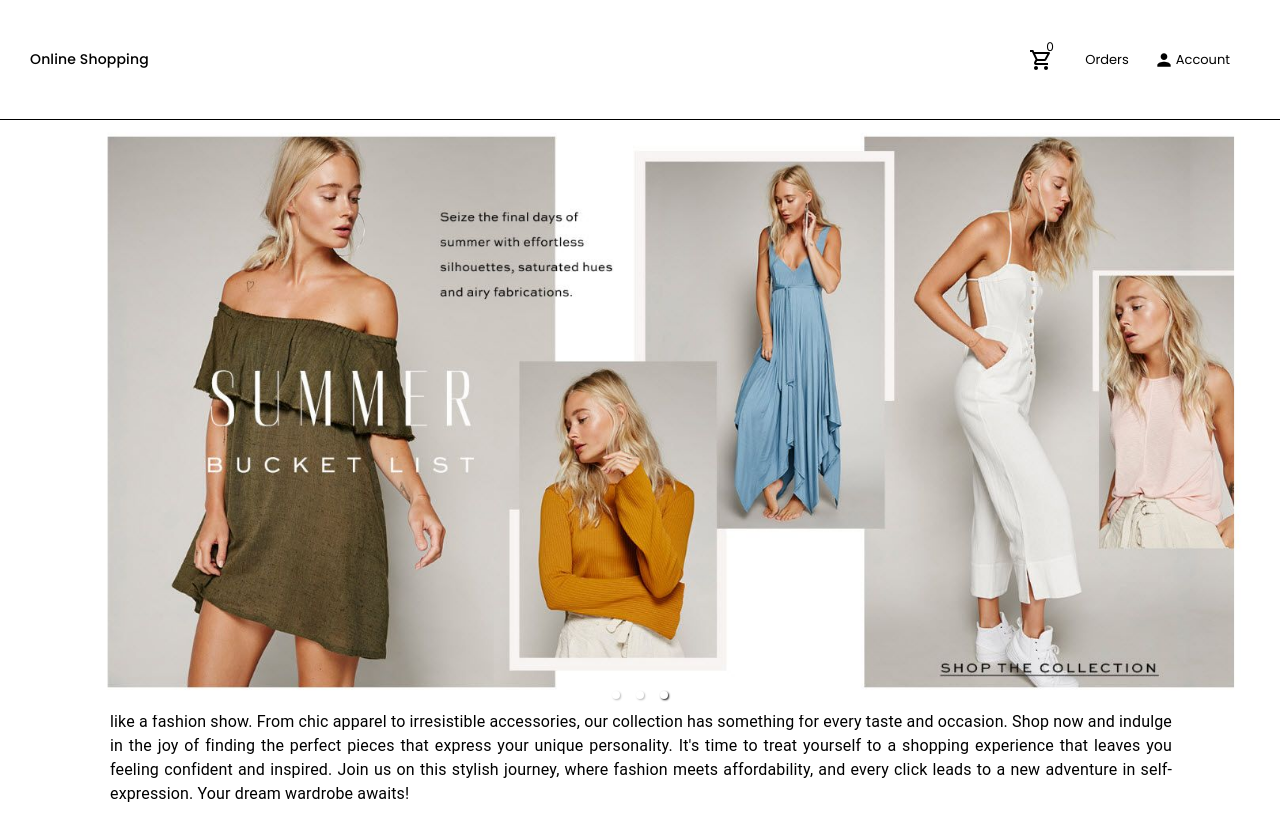
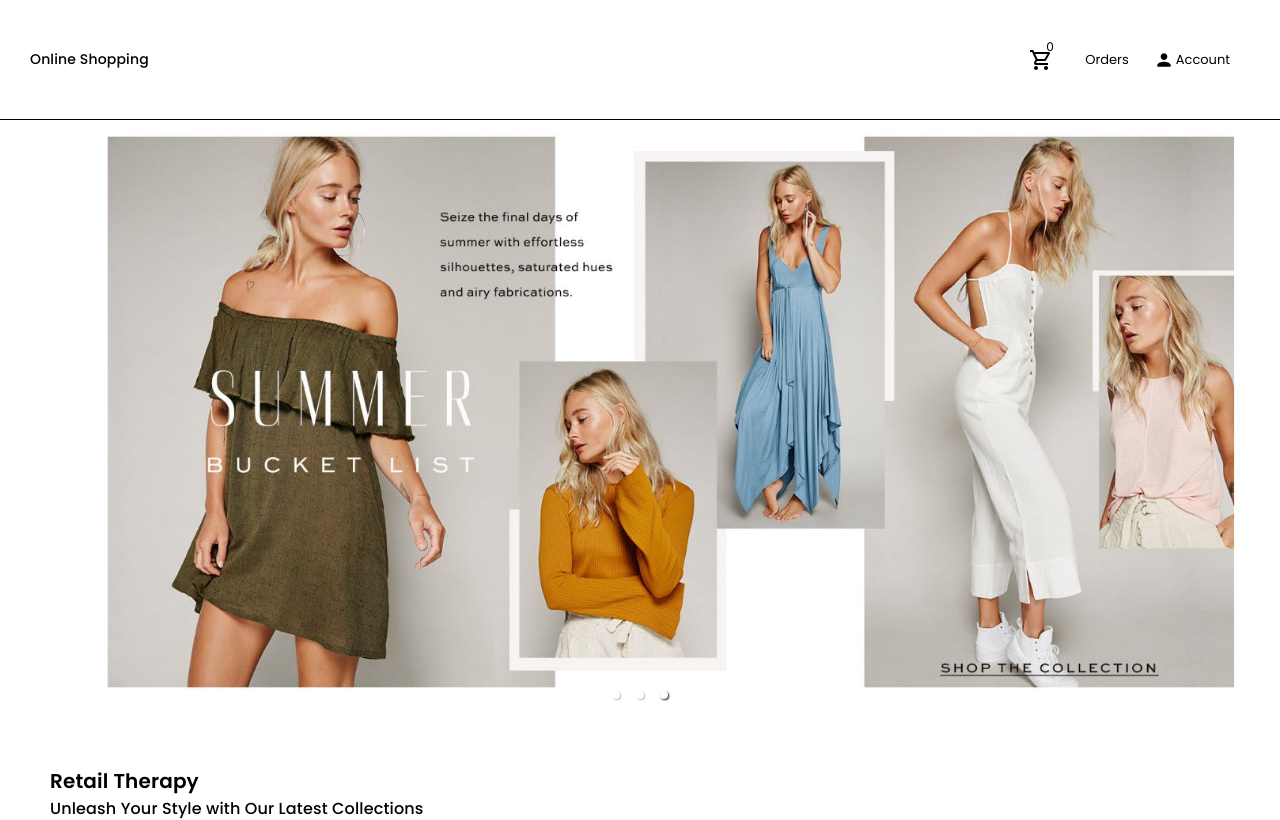
Before and after one commit to maryjonachua/OnlineShopping, a React (Vite) app: page /OnlineShopping/home in a window 1280 px wide. Shown: the top 820 px of the page. Built offline with nearby package versions, Linux system fonts and the light colour scheme; no server answers.

Commit message:
height image fix

```diff
--- a/src/components/CarouselComponent.jsx
+++ b/src/components/CarouselComponent.jsx
@@ -10,7 +10,7 @@ import image3 from "/womens_fashion.jpg";
 const CarouselComponent = ({}) => {
   return (
     <>
-    <div  style={{ height: "50vh",alignItems:'center' }}>
+    <div >
       <Carousel
         autoPlay={true}
         showThumbs={false}
```
